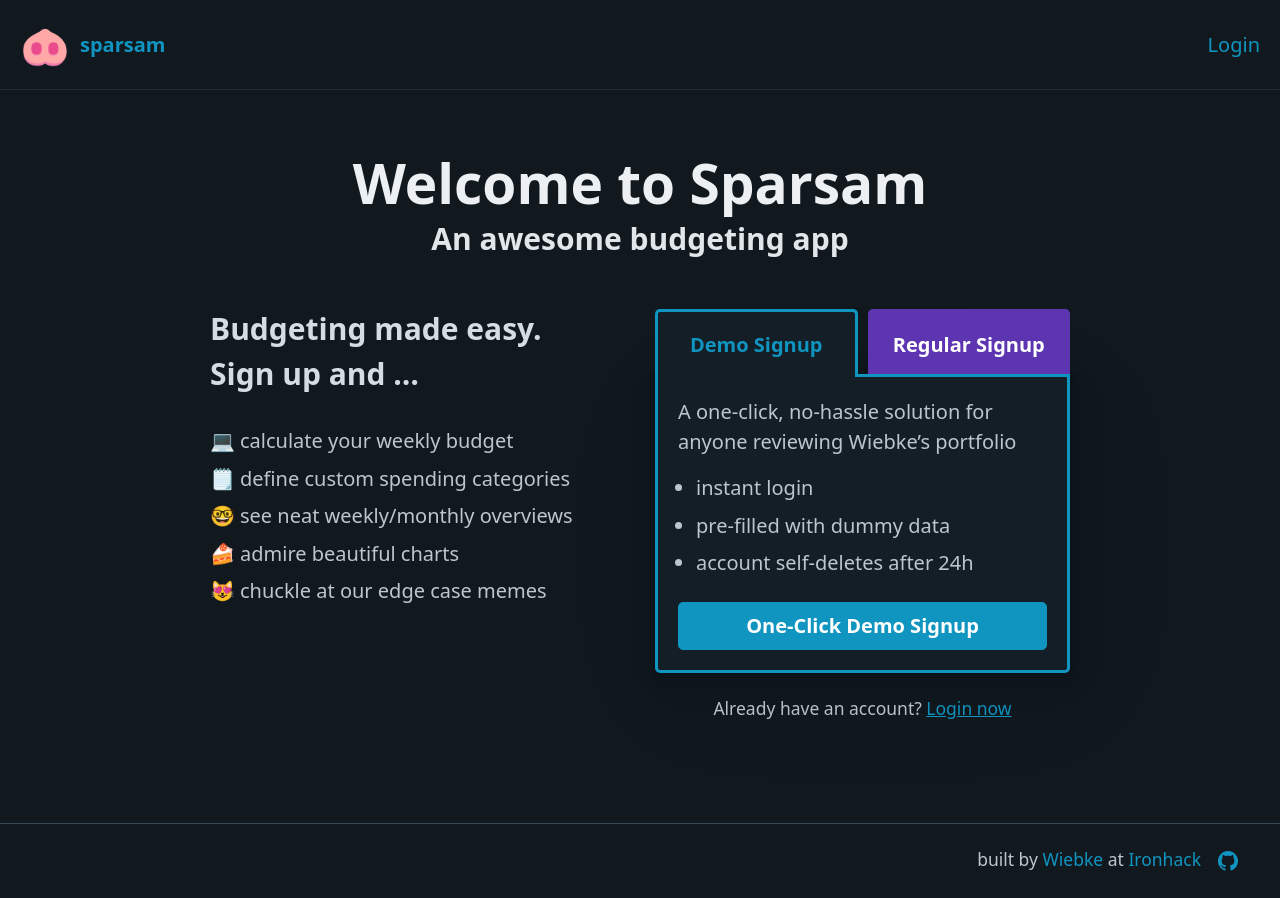
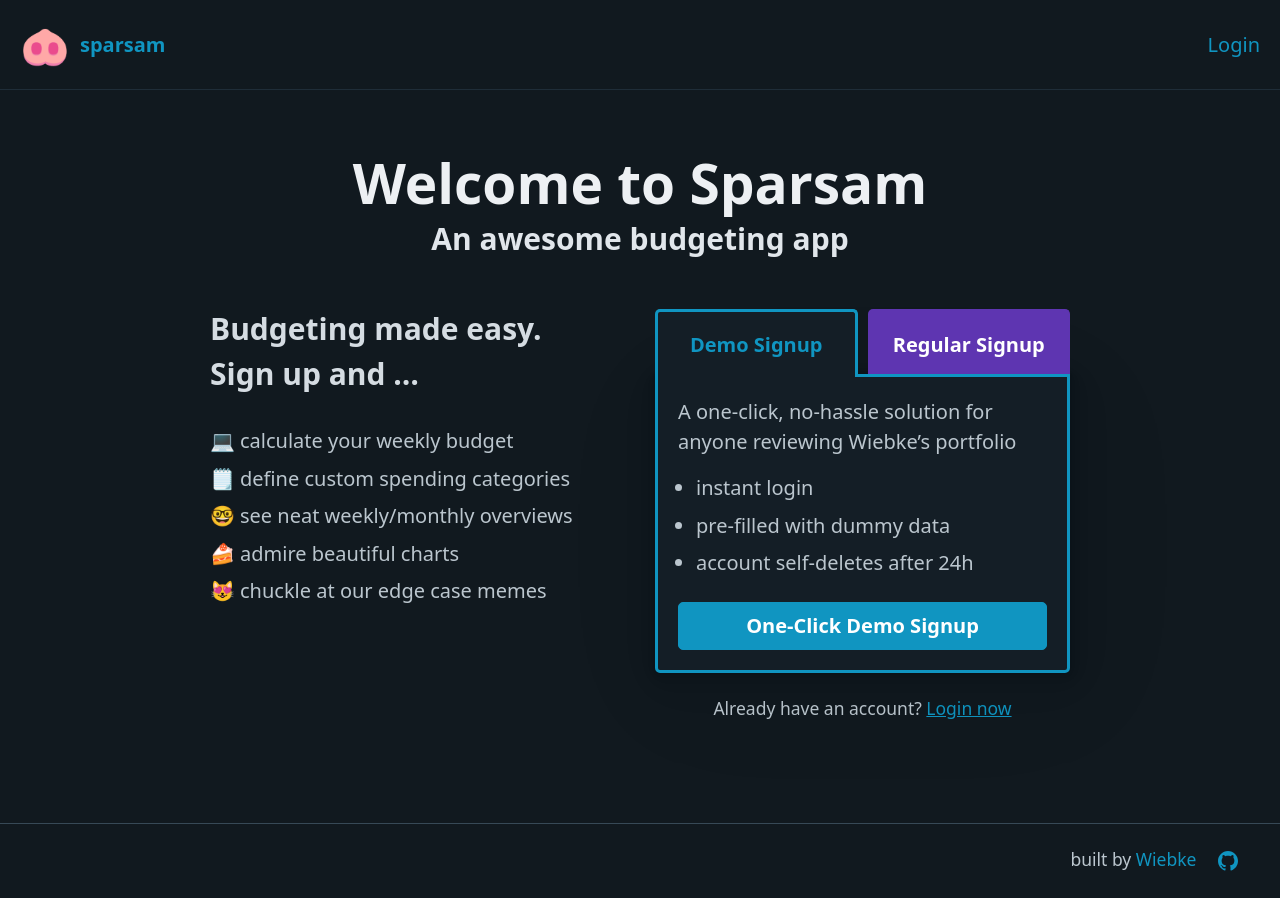
Before and after one commit to fraulueneburg/sparsam-fe, a React (Create React App) app: page / in a window 1280 px wide. Built offline with nearby package versions, Linux system fonts and the light colour scheme; no server answers.

Commit message:
updated footer text

```diff
--- a/src/components/Footer.jsx
+++ b/src/components/Footer.jsx
@@ -9,10 +9,6 @@ export default function Footer() {
 					<a href="https://github.com/fraulueneburg/" target="_blank" rel="noreferrer">
 						Wiebke
 					</a>{' '}
-					at{' '}
-					<a href="https://ironhack.com/" target="_blank" rel="noreferrer">
-						Ironhack
-					</a>
 				</small>
 				<a
 					href="https://github.com/fraulueneburg/sparsam-fe"
```
